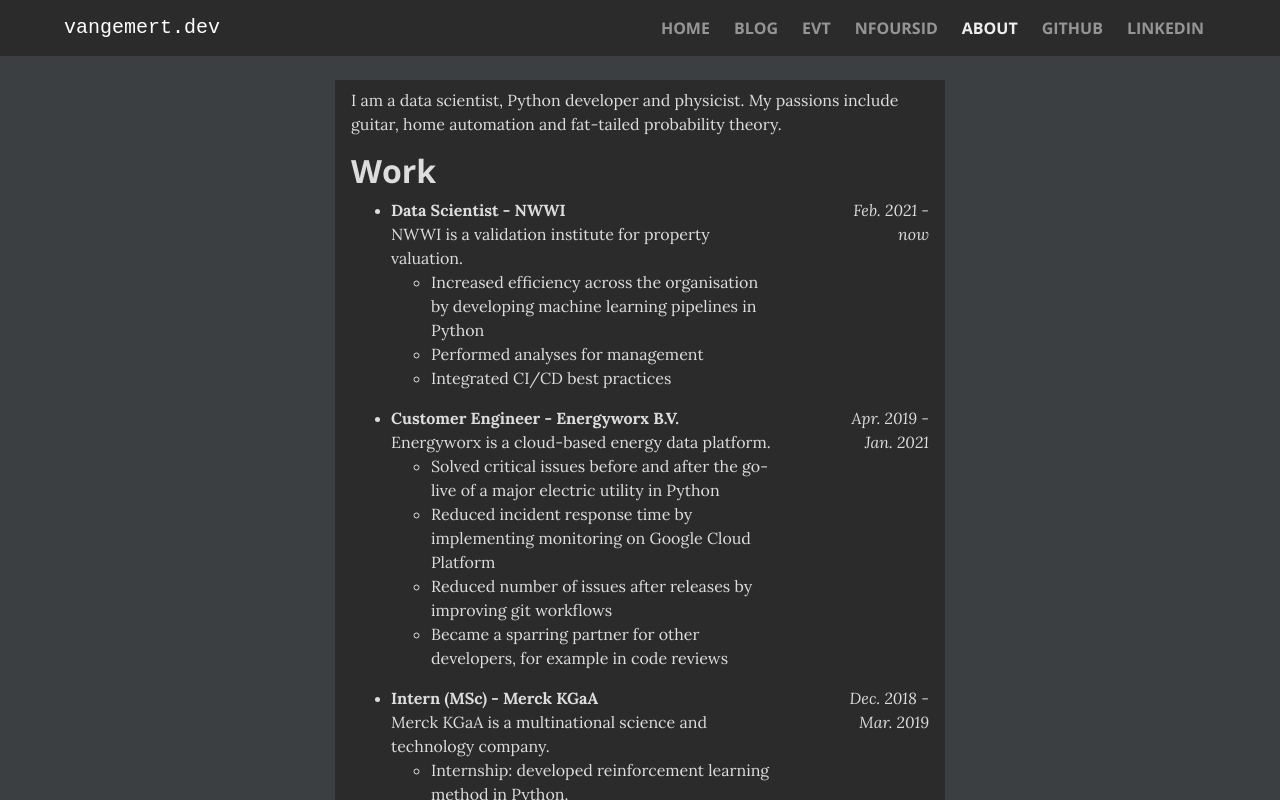
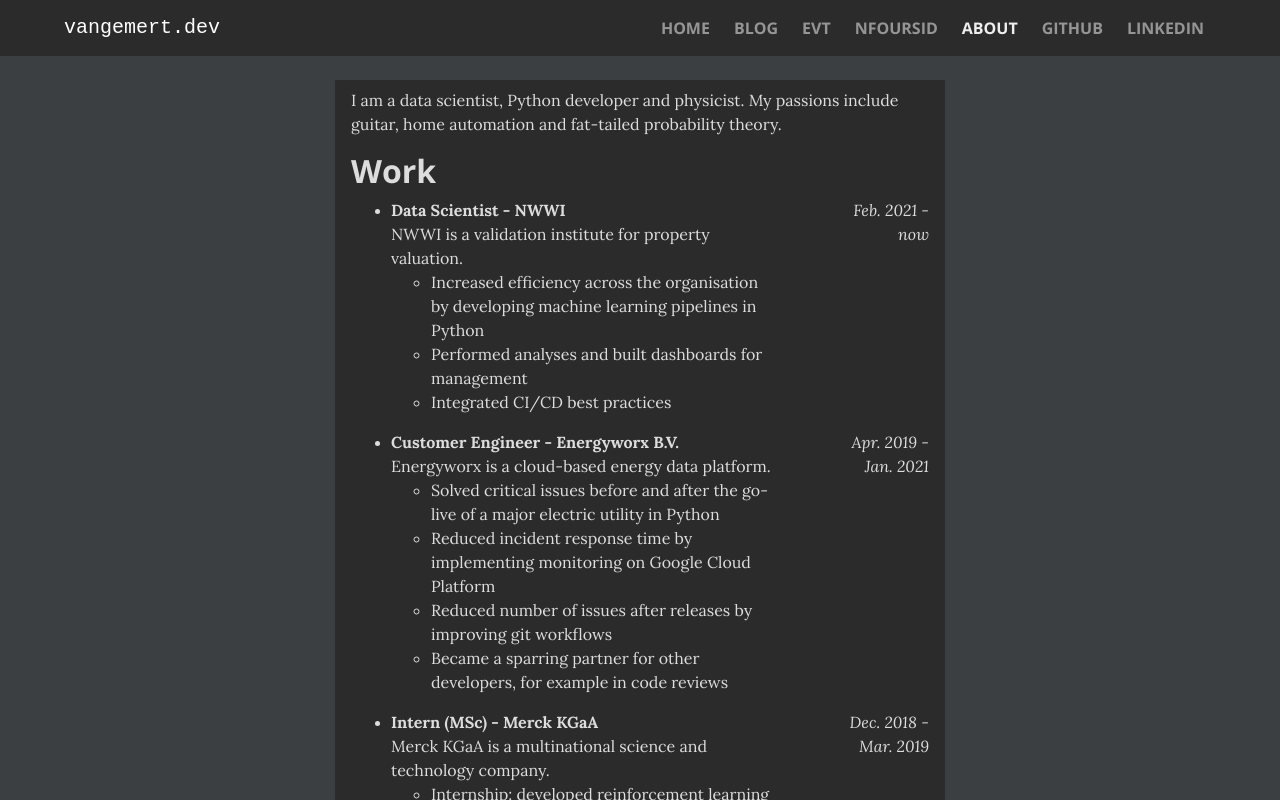
Before and after one commit to spmvg/vangemert.dev, a Vue app: page /#/about in a window 1280 px wide. Shown: the top 800 px of the page. Built offline with nearby package versions, Linux system fonts and the light colour scheme.

Commit message:
clarify functions

```diff
--- a/src/components/About.vue
+++ b/src/components/About.vue
@@ -17,7 +17,7 @@
           NWWI is a validation institute for property valuation.<br>
           <ul>
             <li>Increased efficiency across the organisation by developing machine learning pipelines in Python</li>
-            <li>Performed analyses for management</li>
+            <li>Performed analyses and built dashboards for management</li>
             <li>Integrated CI/CD best practices</li>
           </ul>
         </p></li></ul>
```
